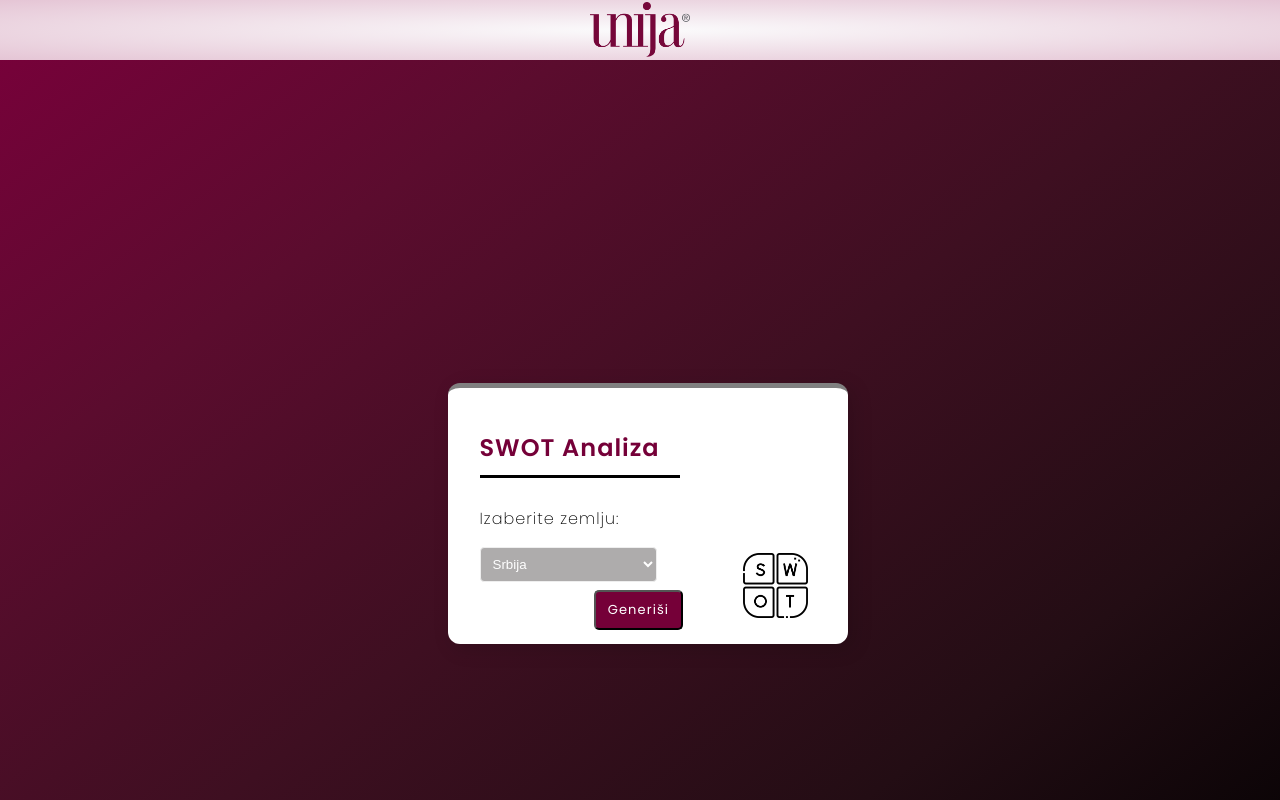
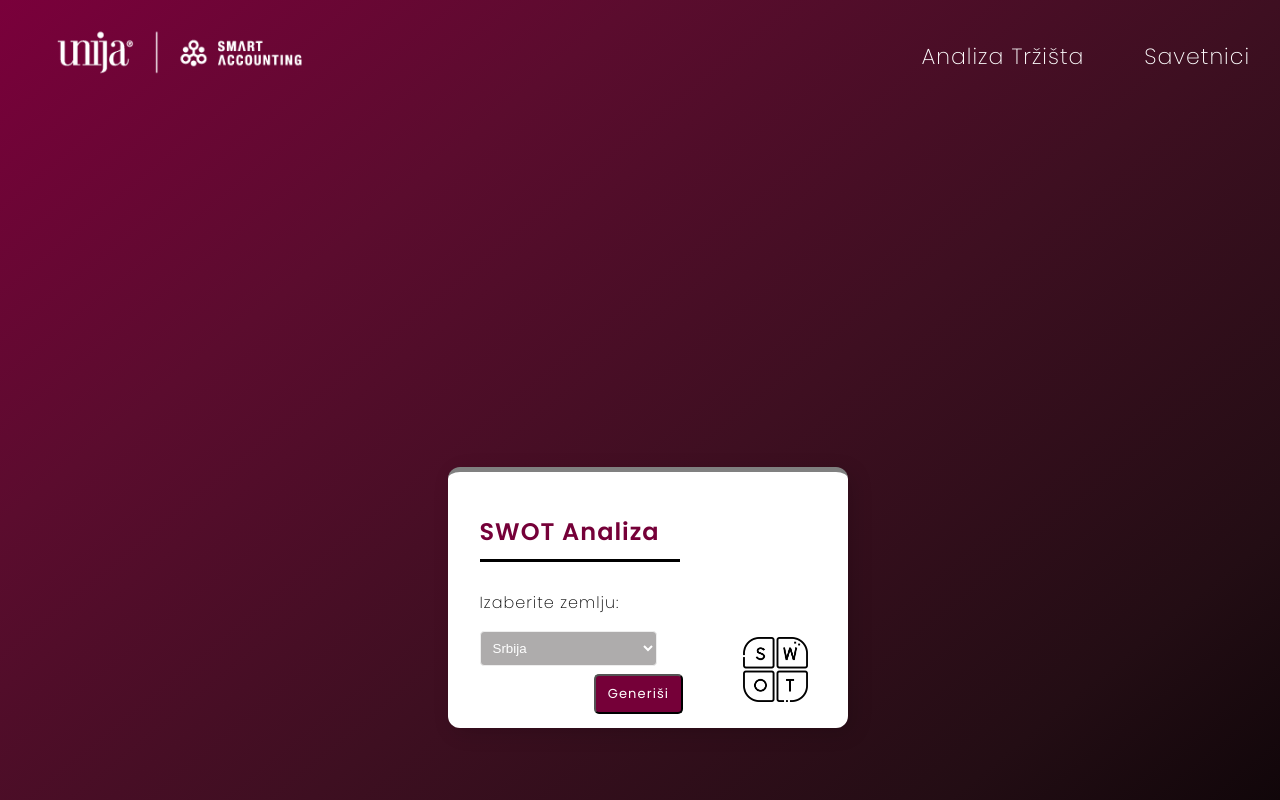
Before and after one commit to Vulax/Unija, a plain HTML site: page index.html in a window 1280 px wide. Shown: the top 800 px of the page. Drawn offline with Linux system fonts and the light colour scheme.

Commit message:
Nav change

```diff
--- a/index.html
+++ b/index.html
@@ -8,10 +8,12 @@
 
 
 <body>
-<nav id="navbar">
-     <img src="unija-logo.png" class="logo"/>
+  <div class="navBar">
+    <img src="unijasmartacc.png" alt="unijaLogo" style="height: 50px; padding-left: 50px; margin-top:27px;">
 
-</nav>
+    <a href="tim.html">Savetnici</a>
+    <a href="https://vulax.github.io/Analiza/">Analiza Tržišta</a>
+</div>
 
 <main>
     <section class="">
--- a/style.css
+++ b/style.css
@@ -8,17 +8,22 @@ body{
     background-image: linear-gradient(to right bottom, #7a003b, #5b0c2e, #3e0f21, #230d14, #000000);
 }
 
-#navbar{
-    position:fixed;
-    top:0;
-    height:60px;
-    width:100vw;
-    padding:0;
-    color:white;
-    background-image: radial-gradient(#fbfbfc, #e5c5d5);
-    align-content: center;
-    text-align:center;
-    z-index:999;
+.navBar a{
+  text-decoration: none;
+  color: #ffffff;
+  font-size: 22px;
+  transition: 0.3s;
+  font-family: 'Poppins', sans-serif;
+  text-align: center;
+  float: right;
+  padding-left:30px;
+  padding-right:30px;
+  white-space: nowrap;
+  margin-top:40px;
+}
+
+.navBar a:hover {
+  color: rgb(255, 163, 182);
 }
 
 
```
Also changed, not shown: UNijaChallenge.png (added), unijasmartacc.png (added).
